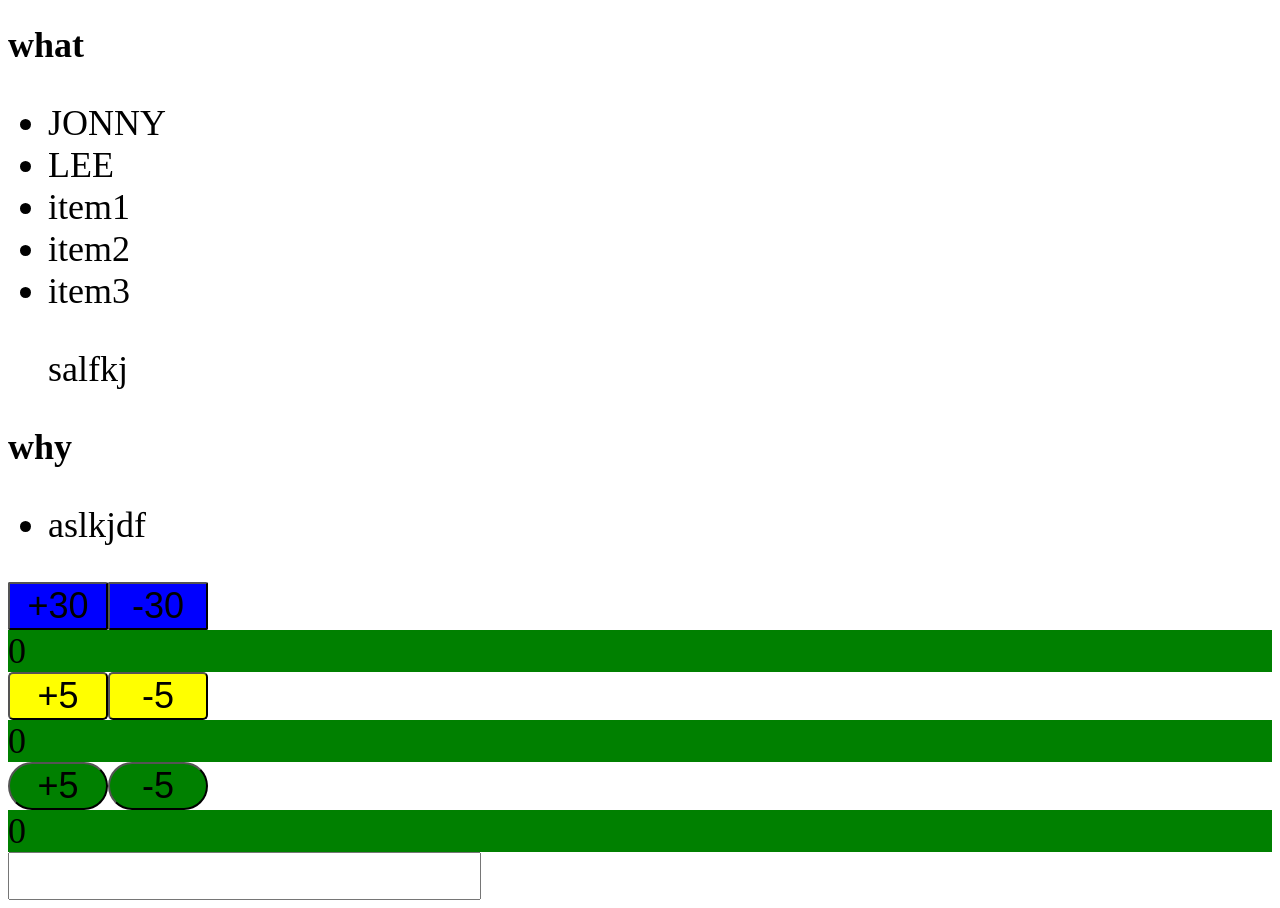
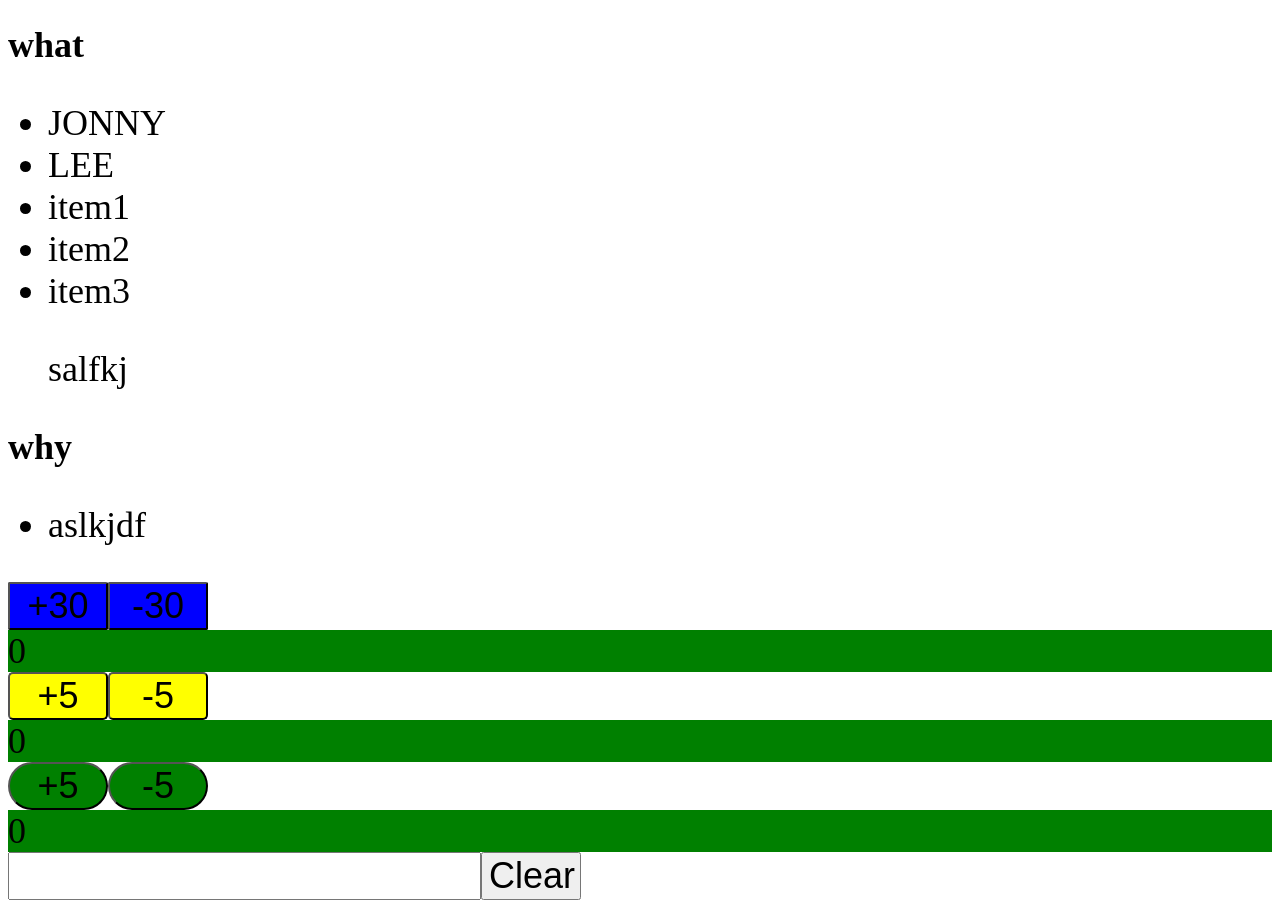
Before and after one commit to jonnyleealas/react_course, a React (Create React App) app in the folder refresher/: page / in a window 1280 px wide. Built offline with nearby package versions, Linux system fonts and the light colour scheme.

Commit message:
Update SearchBar.js

```diff
--- a/refresher/src/components/SearchBar/SearchBar.js
+++ b/refresher/src/components/SearchBar/SearchBar.js
@@ -1,14 +1,20 @@
-import React from 'react';
+import React, { useState } from 'react';
 import './SearchBar.css';
 
 const SearchBar = () => {
+    const [searchValue, setSearchValue] = useState('')
+    const handleInputChange = (event) => {
+        setSearchValue(event.target.value)
+    }
 
-    const handleInputChange = (event) => {
-        console.log(event.target.value)
-    }
+const ClearButton = () => {
+        setSearchValue('')
+}
     return (
     <div>
-        <input type='text' value='' onChange={handleInputChange}></input>
+        <input type='text' value={searchValue} onChange={handleInputChange}></input>
+        <button onClick={ClearButton}>Clear</button>
+        {searchValue}
     </div>
     )
 }
```
